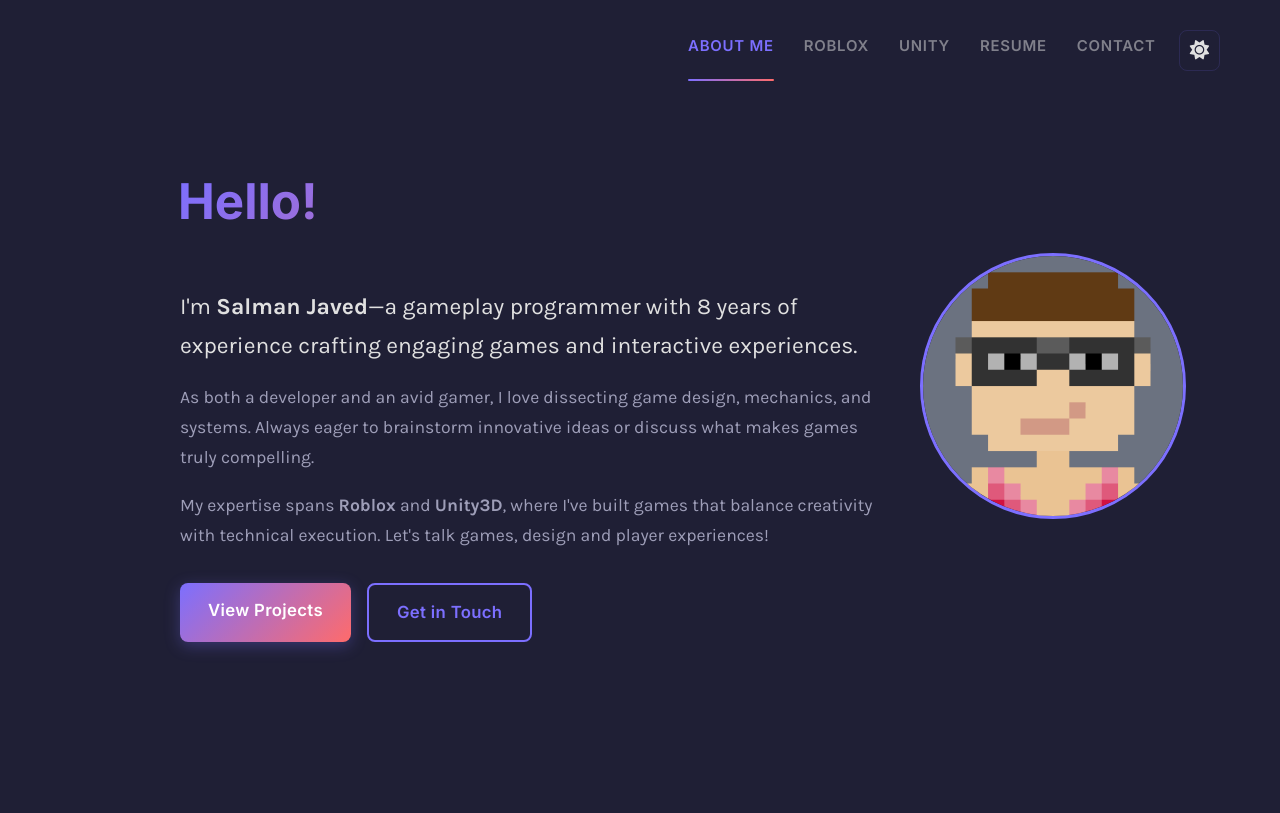
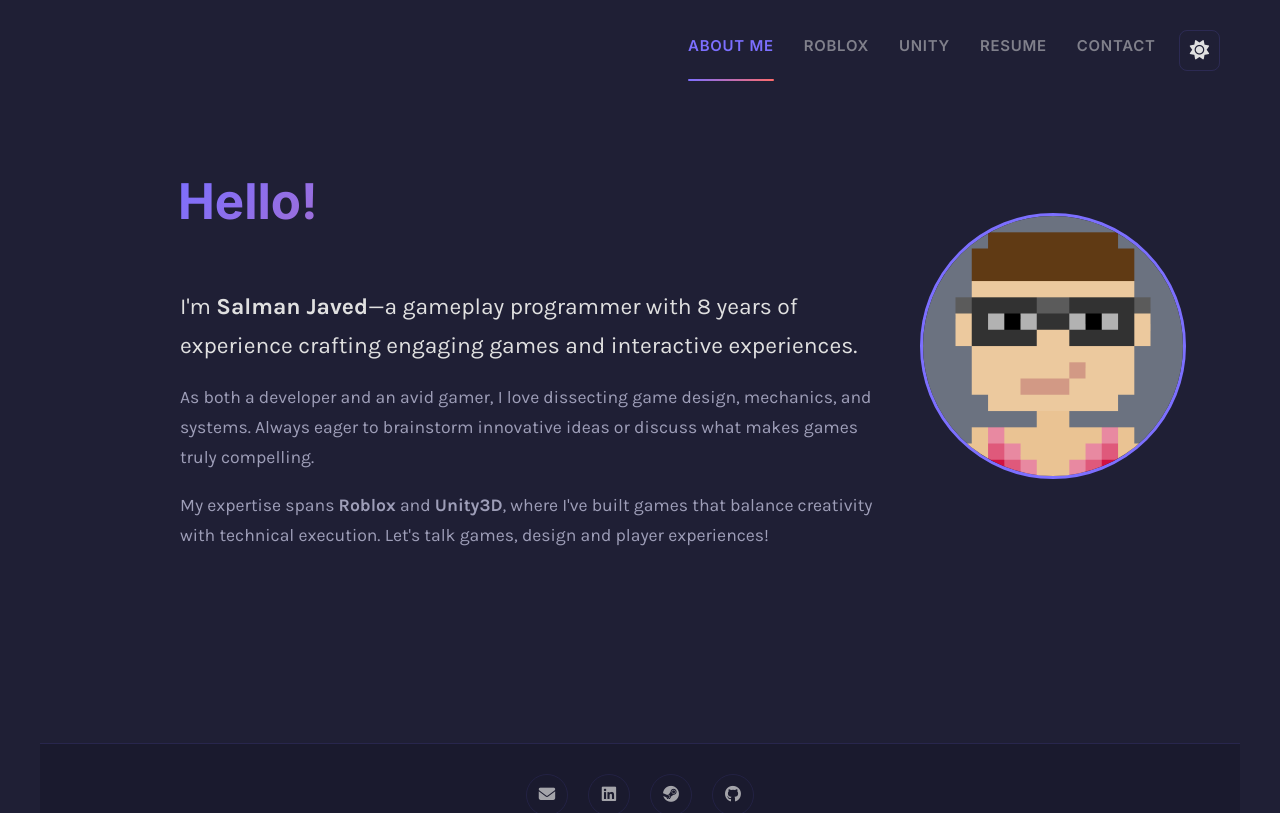
Before and after one commit to salmanjaved5050/gamedev-portfolio, a Vue app: page /#/ in a window 1280 px wide. Shown: the top 813 px of the page. Built offline with nearby package versions, Linux system fonts and the light colour scheme.

Commit message:
Update portfolio

```diff
--- a/src/views/About.vue
+++ b/src/views/About.vue
@@ -13,10 +13,6 @@
           <p class="sub-intro">
             My expertise spans <strong>Roblox</strong> and <strong>Unity3D</strong>, where I've built games that balance creativity with technical execution. Let's talk games, design and player experiences!
           </p>
-          <div class="hero-cta">
-            <router-link to="/game-projects" class="btn btn-primary">View Projects</router-link>
-            <router-link to="/contact" class="btn btn-outline">Get in Touch</router-link>
-          </div>
         </div>
         <div class="hero-avatar">
           <div class="avatar-frame">
@@ -59,50 +55,6 @@
   color: var(--text-muted);
   line-height: 1.7em;
   margin-bottom: 12px;
-}
-
-.hero-cta {
-  display: flex;
-  gap: 16px;
-  margin-top: 32px;
-  flex-wrap: wrap;
-}
-
-.btn {
-  display: inline-block;
-  padding: 12px 28px;
-  border-radius: 8px;
-  font-family: 'Inter', sans-serif;
-  font-weight: 600;
-  font-size: 0.95em;
-  letter-spacing: 0.02em;
-  text-decoration: none;
-  transition: all 0.3s ease;
-  opacity: 1;
-  cursor: pointer;
-}
-
-.btn-primary {
-  background: linear-gradient(135deg, var(--accent), var(--warm));
-  color: white;
-  box-shadow: 0 4px 16px rgba(124, 111, 255, 0.3);
-}
-.btn-primary:hover {
-  transform: translateY(-2px);
-  box-shadow: 0 6px 24px rgba(124, 111, 255, 0.4);
-  opacity: 1;
-}
-
-.btn-outline {
-  background: transparent;
-  border: 2px solid var(--accent);
-  color: var(--accent);
-}
-.btn-outline:hover {
-  background: var(--accent);
-  color: white;
-  transform: translateY(-2px);
-  opacity: 1;
 }
 
 .hero-avatar {
```
Also changed, not shown: 1 other file (tests, documents, lock files or other folders).
